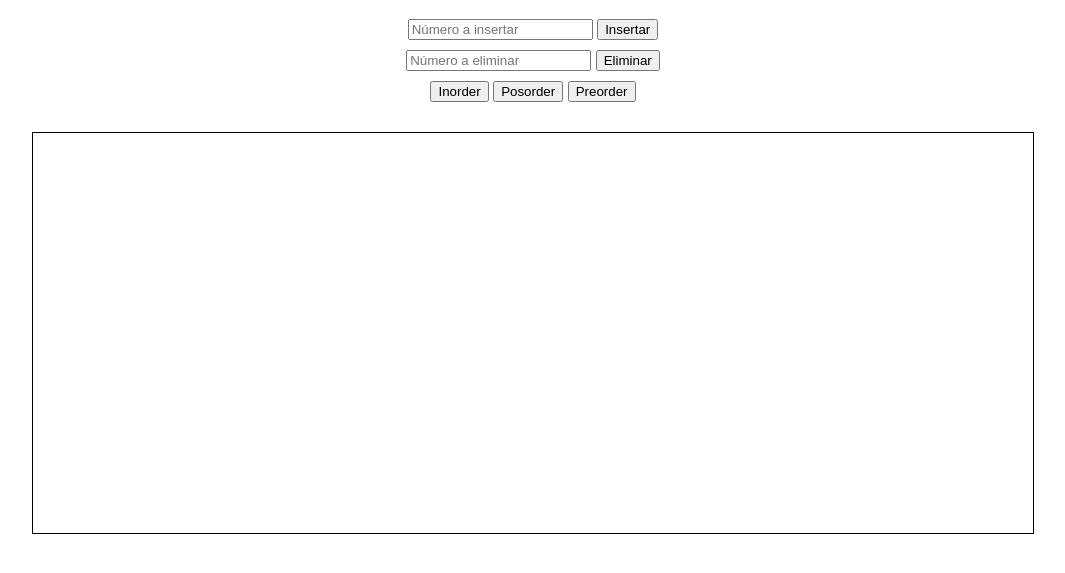
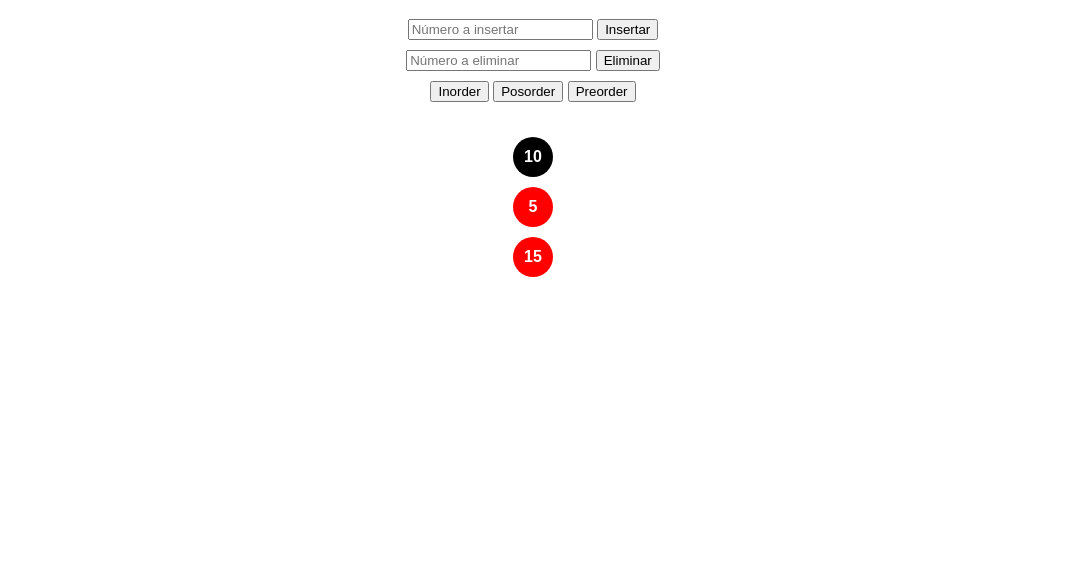
Before and after one commit to url-classes/red-black-tree-visualization-torchic, a website: page index.html in a window 1280 px wide. Shown: the part 61-634 px from the top of the page, without its empty margins (107-1172 px from the left). Drawn offline with Linux system fonts and the light colour scheme.

Commit message:
color de letra

```diff
--- a/index.html
+++ b/index.html
@@ -26,9 +26,12 @@
             <button id="preorderButton">Preorder</button>
         </div>
 
-        <!-- Canvas para dibujar el árbol -->
-        <div class="canvas-container">
-            <canvas id="treeCanvas" width="1000" height="400" style="border:1px solid black;"></canvas>
+        <!-- Contenedor para el árbol -->
+        <div class="tree-container">
+            <div class="node" style="background-color: black; color: white;">10</div>
+            <div class="node" style="background-color: red; color: white;">5</div>
+            <div class="node" style="background-color: red; color: white;">15</div>
+            <!-- Agrega más nodos según sea necesario -->
         </div>
 
         <div id="floating-message" class="floating-message"></div>
--- a/styles.css
+++ b/styles.css
@@ -12,12 +12,26 @@ body {
     margin: 10px 0;
 }
 
-/* Centrar el canvas */
-.canvas-container {
-    display: flex;
-    justify-content: center;
-    align-items: center; /* Asegura que se centre verticalmente */
+/* Contenedor del árbol */
+.tree-container {
+    display: flex; /* Alinear los nodos horizontalmente */
+    justify-content: center; /* Centrar nodos horizontalmente */
+    flex-direction: column; /* Apilar nodos en columnas */
+    align-items: center; /* Centrar nodos verticalmente */
     margin-top: 30px;
+}
+
+/* Estilo de los nodos */
+.node {
+    display: inline-block; /* Para que los nodos se alineen uno al lado del otro */
+    width: 40px; /* Ancho del nodo */
+    height: 40px; /* Alto del nodo */
+    border-radius: 20px; /* Para hacer un círculo */
+    text-align: center; /* Centrar el texto */
+    line-height: 40px; /* Centrar verticalmente el texto */
+    margin: 5px; /* Espaciado entre nodos */
+    color: white; /* Color del texto dentro del nodo */
+    font-weight: bold; /* Negrita para el texto */
 }
 
 /* Mensaje flotante */
```
